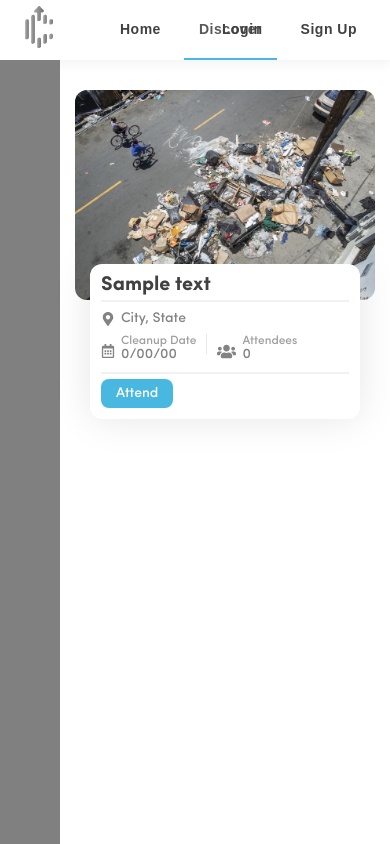
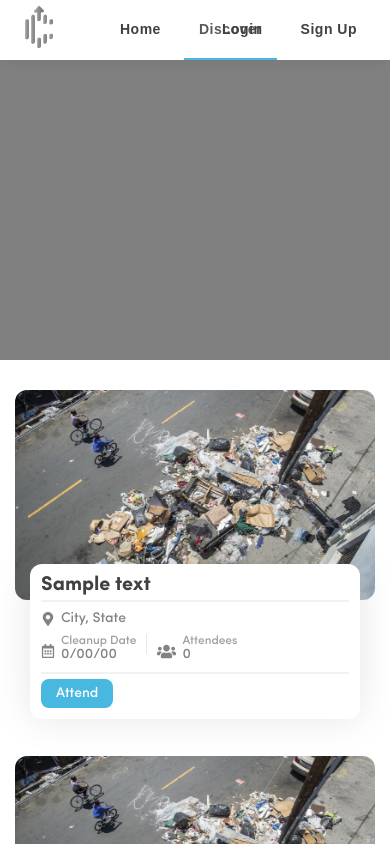
Before and after one commit to CleanEarthIO/web, a React (Create React App) app: page /discover in a window 390 px wide. Shown: the top 844 px of the page. Built offline with nearby package versions, Linux system fonts and the light colour scheme; a web font is replaced by a local one.

Commit message:
[Add] Responsive discover page

```diff
--- a/src/components/App.tsx
+++ b/src/components/App.tsx
@@ -16,7 +16,9 @@ export function App(): JSX.Element {
                 to have the styles applied */}
                 <GlobalStyle />
                 <Navigation />
-                <BaseRouter />
+                <div style={{ paddingTop: '60px' }}>
+                    <BaseRouter />
+                </div>
             </ThemeProvider>
         </Router>
     );
--- a/src/components/listings/Listings.tsx
+++ b/src/components/listings/Listings.tsx
@@ -13,7 +13,7 @@ const ListingContainer = styled.div`
 `;
 
 const ListingCard = styled.div`
-    height: 450px;
+    height: 350px;
 `;
 
 const ListingThumbnail = styled.img`
@@ -85,9 +85,11 @@ const ListingButton = styled.button`
     }
 `;
 
-export function Listings(): JSX.Element {
-    return (
-        <ListingContainer>
+function ListingTest(): JSX.Element[] {
+    const test_cards = [];
+
+    for (let i = 0; i < 25; i += 1) {
+        test_cards.push(
             <ListingCard>
                 <ListingThumbnail src={testimg} />
                 <ListingDetails>
@@ -117,6 +119,11 @@ export function Listings(): JSX.Element {
                     <ListingButton>Attend</ListingButton>
                 </ListingDetails>
             </ListingCard>
-        </ListingContainer>
-    );
+        );
+    }
+    return test_cards;
 }
+
+export function Listings(): JSX.Element {
+    return <ListingContainer>{ListingTest()}</ListingContainer>;
+}
--- a/src/components/navigation/Navigation.tsx
+++ b/src/components/navigation/Navigation.tsx
@@ -14,15 +14,18 @@ const NavContainer = styled.nav`
     display: flex;
     height: 60px;
     box-shadow: 0 4px 12px 0 rgba(0, 0, 0, 0.05);
+    background-color: ${({ theme }) => theme.white};
+    width: 100%;
+    z-index: 50;
+    position: fixed;
 `;
 
 const NavContent = styled.div`
     display: flex;
     justify-content: center;
     align-items: center;
-    padding: 0px 25px;
     margin: 0px auto;
-    width: 1375px;
+    width: 1310px;
     position: relative;
 `;
 
--- a/src/components/pages/discover/Discover.tsx
+++ b/src/components/pages/discover/Discover.tsx
@@ -2,22 +2,38 @@ import React from 'react';
 import styled from 'styled-components';
 
 import { Listings } from '../../listings/Listings';
-
-const DiscoverLayout = styled.div`
-    display: grid;
-    grid-template-columns: repeat(2, 1fr);
-`;
+import { device } from '../../../utils/theme';
 
 const ReplaceMe = styled.div`
     background-color: gray;
     height: 100vh;
+    position: fixed;
+    width: 50%;
+    z-index: 30;
+
+    @media ${device.tabletS} {
+        height: 300px;
+        width: 100%;
+    }
+`;
+
+const ListingsLayout = styled.div`
+    width: 50%;
+    float: right;
+
+    @media ${device.tabletS} {
+        width: 100%;
+        margin-top: 300px;
+    }
 `;
 
 export function Discover(): JSX.Element {
     return (
-        <DiscoverLayout>
+        <>
             <ReplaceMe />
-            <Listings />
-        </DiscoverLayout>
+            <ListingsLayout>
+                <Listings />
+            </ListingsLayout>
+        </>
     );
 }
--- a/src/utils/theme.ts
+++ b/src/utils/theme.ts
@@ -25,6 +25,7 @@ const size = {
     mobileXS: '392px',
     mobileS: '488px',
     mobileL: '580px',
+    tabletS: '670px',
     tabletM: '786px',
     tabletL: '960px',
     laptopS: '1172px',
@@ -36,6 +37,7 @@ export const device = {
     mobileXS: `(max-width: ${size.mobileXS})`,
     mobileS: `(max-width: ${size.mobileS})`,
     mobileL: `(max-width: ${size.mobileL})`,
+    tabletS: `(max-width: ${size.tabletS})`,
     tabletM: `(max-width: ${size.tabletM})`,
     tabletL: `(max-width: ${size.tabletL})`,
     laptopS: `(max-width: ${size.laptopS})`,
```
